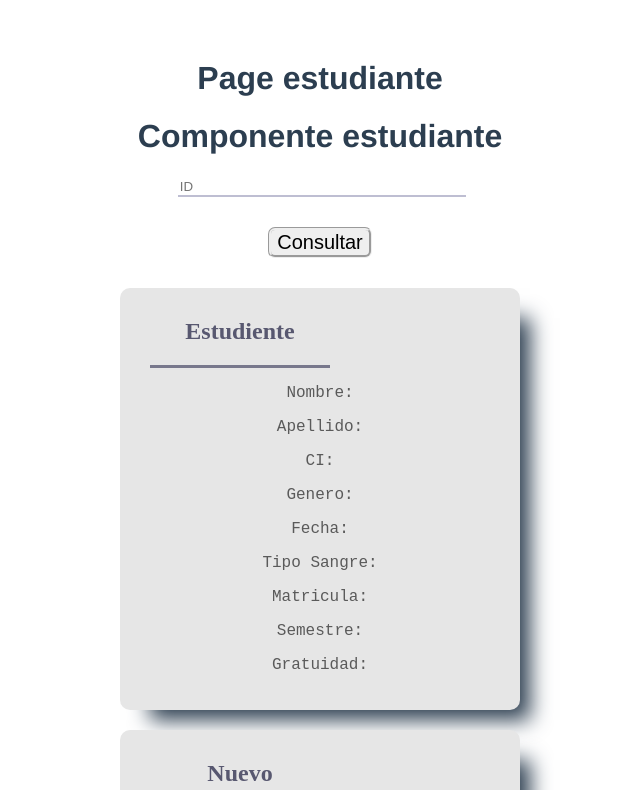
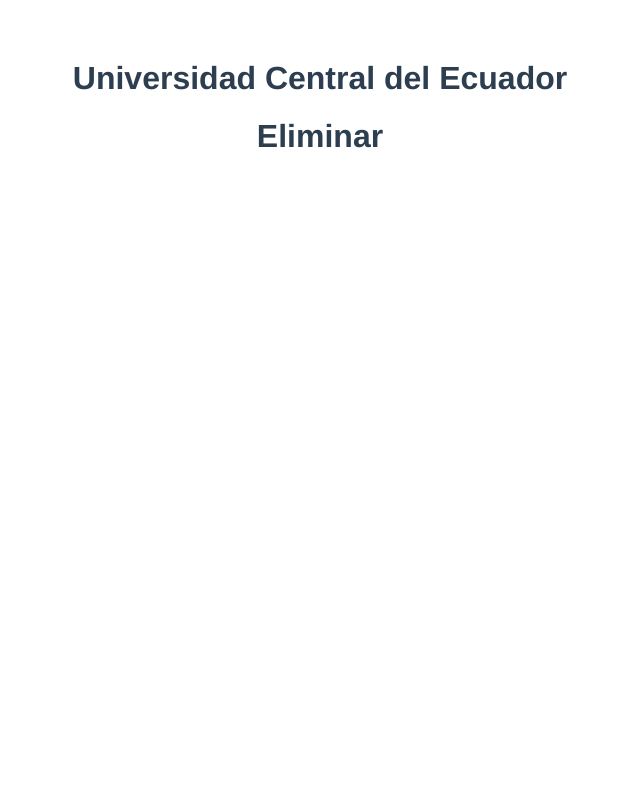
Before and after one commit to XinjanAx/pw_vue_u3_p5_fc, a Vue app: page /#/eliminar in a window 1280 px wide. Before the commit this address led to /#/. Shown: the top 790 px of the page, without its empty margins (320-960 px from the left). Built offline with nearby package versions, Linux system fonts and the light colour scheme.

Commit message:
Manejo de path's y rutas con router-view

```diff
--- a/package.json
+++ b/package.json
@@ -11,7 +11,8 @@
   "dependencies": {
     "axios": "^1.6.7",
     "core-js": "^3.8.3",
-    "vue": "^3.2.13"
+    "vue": "^3.2.13",
+    "vue-router": "^4.2.5"
   },
   "devDependencies": {
     "@vue/cli-plugin-babel": "~5.0.0",
--- a/src/App.vue
+++ b/src/App.vue
@@ -1,5 +1,7 @@
 <template>
-  <estudiante-page/>
+  <h1>Universidad Central del Ecuador</h1>
+  <router-view/>
+
 </template>
 
 <script>
--- a/src/main.js
+++ b/src/main.js
@@ -1,4 +1,6 @@
 import { createApp } from 'vue'
 import App from './App.vue'
 
-createApp(App).mount('#app')
+import router from './router/router'
+
+createApp(App).use(router).mount('#app')
--- /dev/null
+++ b/src/page/EstudianteActualizar.vue
@@ -0,0 +1,14 @@
+<template>
+    <h1>Actualizar</h1>
+
+</template>
+
+<script>
+export default {
+
+}
+</script>
+
+<style>
+
+</style>
--- /dev/null
+++ b/src/page/EstudianteConsultar.vue
@@ -0,0 +1,14 @@
+<template>
+    <h1>Consultar</h1>
+
+</template>
+
+<script>
+export default {
+
+}
+</script>
+
+<style>
+
+</style>
--- /dev/null
+++ b/src/page/EstudianteEliminar.vue
@@ -0,0 +1,14 @@
+<template>
+    <h1>Eliminar</h1>
+
+</template>
+
+<script>
+export default {
+
+}
+</script>
+
+<style>
+
+</style>
--- /dev/null
+++ b/src/page/EstudianteGuardar.vue
@@ -0,0 +1,13 @@
+<template>
+  <h1>Guardar</h1>
+</template>
+
+<script>
+export default {
+
+}
+</script>
+
+<style>
+
+</style>
```
Also changed, not shown: src/router/router.js (added, +30 -0 lines), 1 other file (tests, documents, lock files or other folders).
